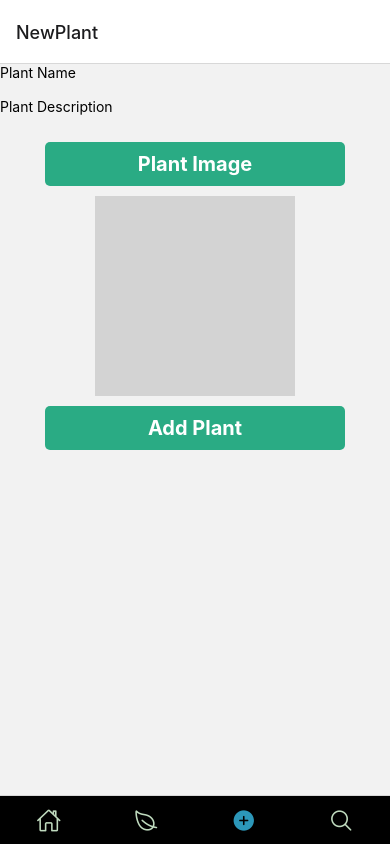
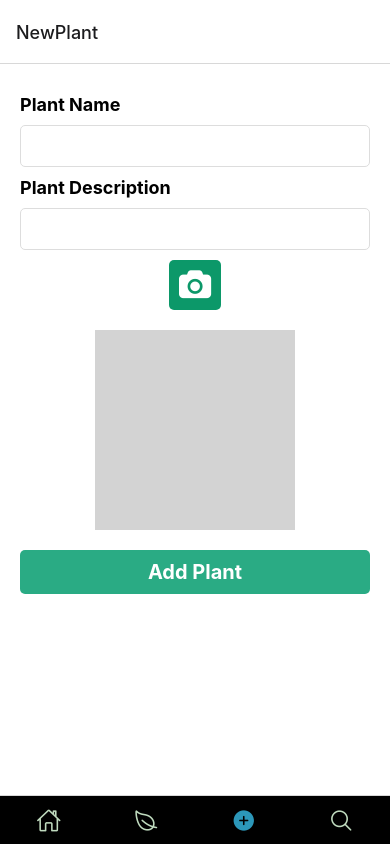
Before and after one commit to EggiEl/PlantCare, a React Native app in the folder PlantCare/: screen /NewPlant in a window 390 px wide. Built offline with nearby package versions, Linux system fonts and the light colour scheme.

Commit message:
Final commit

```diff
--- a/PlantCare/components/backgroundimage.tsx
+++ b/PlantCare/components/backgroundimage.tsx
@@ -33,7 +33,7 @@ const styles = StyleSheet.create({
         height: "33%",
         borderColor: "black",
         borderWidth : 1,
-        backgroundColor : "green"
+        backgroundColor : "black"
     },
     imagestyle : {
         width : "100%",
--- /dev/null
+++ b/PlantCare/components/listElements.tsx
@@ -0,0 +1,61 @@
+import React from 'react';
+import { View, Text, Image, TouchableOpacity, FlatList, StyleSheet } from "react-native";
+
+type ListItem = {
+    id: number;
+    name: string;
+    description: string;
+    image_url: string;
+};
+
+type ListProps = {
+    data: ListItem[];
+    setModalVisible?: (visible: boolean) => void;
+    setModalImage?: (imageUrl: string | null) => void;
+};
+
+const SharedFlatList: React.FC<ListProps> = ({ data, setModalVisible, setModalImage }) => {
+    return (
+        <FlatList
+            data={data}
+            keyExtractor={(item) => item.id.toString()}
+            renderItem={({ item }) => (
+                <View style={style.listElement}>
+                    <View>
+                        <Text style={style.itemName}>{item.name}</Text>
+                        <Text style={style.itemDescription}>{item.description}</Text>
+                    </View>
+                    {setModalVisible && setModalImage && (
+                        <TouchableOpacity onPress={() => {setModalVisible(true); setModalImage(item.image_url)}}>
+                            <Image
+                                source={{uri: item.image_url}}
+                                style={{width: 100, height: 100}}
+                            />
+                        </TouchableOpacity>
+                    )}
+                </View>
+            )}
+        />
+    );
+}
+
+const style = StyleSheet.create({
+    listElement : {
+        flex: 1 ,
+        flexDirection : "row" ,
+        justifyContent : "space-between" ,
+        backgroundColor : "black" ,
+        padding : 10 ,
+        borderColor: "white",
+        borderWidth : 1,
+    },
+    itemName : {
+        color : "white" ,
+        fontWeight : "bold",
+    } ,
+    itemDescription : {
+        color : "white" ,
+    }
+});
+
+export default SharedFlatList;
--- a/PlantCare/package.json
+++ b/PlantCare/package.json
@@ -18,12 +18,14 @@
     "react": "18.2.0",
     "react-native": "0.73.6",
     "react-native-config": "^1.5.1",
+    "react-native-fs": "^2.20.0",
     "react-native-image-picker": "^7.1.2",
     "react-native-vector-icons": "^10.0.3"
   },
   "devDependencies": {
     "@babel/core": "^7.20.0",
     "@types/react": "~18.2.45",
+    "@types/react-native-vector-icons": "^6.4.18",
     "typescript": "^5.1.3"
   },
   "private": true
--- a/PlantCare/pages/myplants.tsx
+++ b/PlantCare/pages/myplants.tsx
@@ -1,5 +1,5 @@
 import React, { useContext } from 'react';
-import { Text, View, FlatList, Image } from 'react-native';
+import { Text, View, FlatList, Image, StyleSheet } from 'react-native';
 import PlantContext from '../context/plantscontext';
 import { myPlant } from '../classes/myplants';
 
@@ -10,21 +10,54 @@ export default function PlantList() {
     }>(PlantContext);
 
     const renderItem = ({ item }: { item: myPlant }) => (
-
-        <View>
-            <Image source={{ uri: item.getPicture() }} style={{ width: 100, height: 100 }} />
-            <Text>{item.getName()}</Text>
-            <Text>{item.getDescritpion()}</Text>
+        <View style={styles.listElement}>
+            <View style={styles.textContainer}>
+                <Text style={styles.itemName}>{item.getName()}</Text>
+                <Text style={styles.itemDescription}>{item.getDescritpion()}</Text>
+            </View>
+            <Image source={{ uri: item.getPicture() }} style={styles.image} />
         </View>
     );
 
     return (
-        <View>
-            <Text> Hallo Test </Text>
+        <View style={styles.container}>
             {plantList && plantList[0] && <FlatList
                 data={plantList}
                 renderItem={renderItem}
                 keyExtractor={(item, index) => index.toString()} />}
-                </View>
+        </View>
     );
 }
+
+const styles = StyleSheet.create({
+    container: {
+        flex: 1,
+        backgroundColor: '#fff',
+    },
+    listElement: {
+        flexDirection: "row",
+        justifyContent: "space-between",
+        backgroundColor: "#333",
+        padding: 10,
+        marginVertical: 5,
+        borderColor: "#fff",
+        borderWidth: 1,
+        borderRadius: 5,
+    },
+    textContainer: {
+        flex: 1,
+    },
+    itemName: {
+        color: "#fff",
+        fontWeight: "bold",
+        fontSize: 16,
+    },
+    itemDescription: {
+        color: "#ddd",
+    },
+    image: {
+        width: 100,
+        height: 100,
+        borderRadius: 50,
+    }
+});
--- a/PlantCare/pages/newplant.tsx
+++ b/PlantCare/pages/newplant.tsx
@@ -3,6 +3,7 @@ import { View, Text, Image, TouchableOpacity, TextInput , StyleSheet } from "rea
 import * as ImagePicker from "expo-image-picker";
 import {myPlant} from "../classes/myplants"
 import PlantContext from '../context/plantscontext';
+import Icon from 'react-native-vector-icons/FontAwesome';
 
 const IMAGE_SIZE = 200;
 
@@ -12,6 +13,7 @@ export default function NewPlants() {
     const [description, setDescription] = useState("");
     const [errorMessage, setErrorMessage] = useState("");
     const { plantList, setPlantList } = useContext(PlantContext);
+    const [errorcolor, setErrorColor] = useState("red");
 
     const selectImage = async () => {
         try {
@@ -33,49 +35,84 @@ export default function NewPlants() {
             setImage(null);
             setPlantName("");
             setDescription("");
+            setErrorColor("green");
             setErrorMessage("Plant created successfully.");
         }
         else {
+            setErrorColor("red");
             setErrorMessage("Please fill in all fields.");
         }
     }
 
     return (
-        <View>
-            <Text>Plant Name</Text>
-            <TextInput onChangeText={setPlantName} value={plantName} />
-            <Text>Plant Description</Text>
-            <TextInput onChangeText={setDescription} value={description} />
-            <TouchableOpacity style={styles.TouchableOpacity}  onPress={selectImage} >
-            <Text style = {styles.Text}> Plant Image </Text>
+        <View style={styles.container}>
+            <Text style={styles.label}>Plant Name</Text>
+            <TextInput style={styles.input} onChangeText={setPlantName} value={plantName} />
+            <Text style={styles.label}>Plant Description</Text>
+            <TextInput style={styles.input} onChangeText={setDescription} value={description} />
+            <TouchableOpacity style={styles.iconContainer} onPress={selectImage}>
+                <Icon name="camera" size={30} color="white" />
             </TouchableOpacity>
-            {!image &&<View style={{alignSelf :'center',  width: IMAGE_SIZE, height: IMAGE_SIZE, backgroundColor: "lightgray" }}></View>}
-            {image && <Image source={{ uri: image }} style={{alignSelf :'center', width: IMAGE_SIZE, height: IMAGE_SIZE }} />}
-            <TouchableOpacity style = {styles.TouchableOpacity}  onPress={addPlant} >
-            <Text style = {styles.Text}>Add Plant</Text>
+            {!image && <View style={styles.imagePlaceholder}></View>}
+            {image && <Image source={{ uri: image }} style={styles.image} />}
+            <TouchableOpacity style={styles.button} onPress={addPlant}>
+                <Text style={styles.buttonText}>Add Plant</Text>
             </TouchableOpacity>
-            <Text> {errorMessage}</Text>
+            <Text style={{color: errorcolor,textAlign: 'center',marginTop: 10,}}> {errorMessage}</Text>
         </View>
     );
 }
 
 
 const styles = StyleSheet.create({
-    TouchableOpacity: {
-        backgroundColor: "rgba(42, 171, 132, 1)",
-        color: "black",
+    container: {
+        flex: 1,
+        padding: 20,
+        backgroundColor: '#fff',
+    },
+    label: {
+        fontSize: 18,
+        fontWeight: 'bold',
+        marginVertical: 10,
+    },
+    input: {
+        borderWidth: 1,
+        borderColor: '#ddd',
+        borderRadius: 5,
+        padding: 10,
+        fontSize: 16,
+    },
+    iconContainer: {
+        alignSelf: 'center',
+        backgroundColor: "rgba(12, 152, 105, 1)",
         padding: 10,
         borderRadius: 5,
-        margin: 10,
-        width: 300,
-        alignSelf: "center"
-
-
+        marginVertical: 10,
     },
-    Text: {
+    imagePlaceholder: {
+        alignSelf: 'center',
+        width: IMAGE_SIZE,
+        height: IMAGE_SIZE,
+        backgroundColor: "lightgray",
+        marginVertical: 10,
+    },
+    image: {
+        alignSelf: 'center',
+        width: IMAGE_SIZE,
+        height: IMAGE_SIZE,
+        marginVertical: 10,
+    },
+    button: {
+        backgroundColor: "rgba(42, 171, 132, 1)",
+        padding: 10,
+        borderRadius: 5,
+        marginVertical: 10,
+    },
+    buttonText: {
         color: "white",
         fontSize: 20,
         textAlign: "center",
         fontWeight: "bold",
-    }
+    },
+
 });
--- a/PlantCare/pages/searchscreen.tsx
+++ b/PlantCare/pages/searchscreen.tsx
@@ -1,6 +1,7 @@
 import axios from "axios";
 import React, { useState } from 'react';
-import { View, Text, Button, TextInput, FlatList, Image, Modal , TouchableOpacity } from "react-native";
+import { View, Text, Button, TextInput, Modal , TouchableOpacity, StyleSheet, Image, ActivityIndicator } from "react-native";
+import SharedFlatList from '../components/listElements';
 
 import Config from 'react-native-config';
 
@@ -16,40 +17,39 @@ export default function PlantSearch(){
     const [searchResults, setSearchResults] = useState<PlantItem[]>([]);
     const [modalVisible, setModalVisible] = useState(false);
     const [modalImage, setModalImage] = useState<string | null>(null);
+    const [isLoading, setIsLoading] = useState(false);
 
     const searchPlant = async () => {
+        setIsLoading(true);
         try {
-            console.log(Config.PLANT_TOKEN)
             if (plantnamesearch) {
-                const response = await axios.get(`https://trefle.io/api/v1/plants/search?token=RxjASn1cp3rTZhHENP3J3h6I7mj8UBvdsYKuvdaaYCU&q=${plantnamesearch}`);
-                setSearchResults(response.data.data);
+                const response = await axios.get(`https://trefle.io/api/v1/plants/search?token=${Config.PLANT_TOKEN}&q=${plantnamesearch}`);
+                setSearchResults(response.data.data || []);
             }
         } catch (error) {
             console.error(error);
+        } finally {
+            setIsLoading(false);
         }
     }
 
     return (
-        <View>
-            <Text> Pflanzensuche</Text>
-            <TextInput onChangeText={setPlantNameSearch} value={plantnamesearch} />
+        <View style={styles.container}>
+            <Text style={styles.title}> Pflanzensuche</Text>
+            <TextInput style={styles.input} onChangeText={setPlantNameSearch} value={plantnamesearch} />
             <Button title="Pflanze suchen" onPress={searchPlant} />
-            <FlatList
-                data={searchResults}
-                keyExtractor={(item) => item.id.toString()}
-                renderItem={({ item }) => (
-                    <View>
-                        <Text>{item.common_name}</Text>
-                        <Text>{item.scientific_name}</Text>
-                        <TouchableOpacity onPress={() => {setModalVisible(true); setModalImage(item.image_url)}}>
-                            <Image
-                                source={{uri: item.image_url}}
-                                style={{width: 100, height: 100}}
-                            />
-                        </TouchableOpacity>
-                    </View>
-                )}
-            />
+            {isLoading ? <ActivityIndicator size="large" color="#0000ff" /> : (
+                <SharedFlatList
+                    data={searchResults.map(item => ({
+                        id: item.id,
+                        name: item.common_name,
+                        description: item.scientific_name,
+                        image_url: item.image_url
+                    }))}
+                    setModalVisible={setModalVisible}
+                    setModalImage={setModalImage}
+                />
+            )}
             <Modal
                 animationType="slide"
                 transparent={true}
@@ -58,12 +58,41 @@ export default function PlantSearch(){
                     setModalVisible(!modalVisible);
                 }}
             >
-                <View style={{flex: 1, justifyContent: 'center', alignItems: 'center'}}>
+                <View style={styles.modalView}>
                     <TouchableOpacity onPress={() => setModalVisible(false)}>
-                        {modalImage && <Image source={{uri: modalImage}} style={{width: 300, height: 300}} />}
+                        {modalImage ? <Image source={{uri: modalImage}} style={styles.modalImage} /> : <Text>No Image Available</Text>}
                     </TouchableOpacity>
                 </View>
             </Modal>
         </View>
     );
 }
+
+const styles = StyleSheet.create({
+    container: {
+        flex: 1,
+        padding: 20,
+        backgroundColor: '#fff',
+    },
+    title: {
+        fontSize: 24,
+        fontWeight: 'bold',
+        marginBottom: 20,
+    },
+    input: {
+        borderWidth: 1,
+        borderColor: '#ddd',
+        borderRadius: 5,
+        padding: 10,
+        marginBottom: 20,
+    },
+    modalView: {
+        flex: 1,
+        justifyContent: 'center',
+        alignItems: 'center'
+    },
+    modalImage: {
+        width: 300,
+        height: 300
+    }
+});
```
Also changed, not shown: 1 other file (tests, documents, lock files or other folders).
